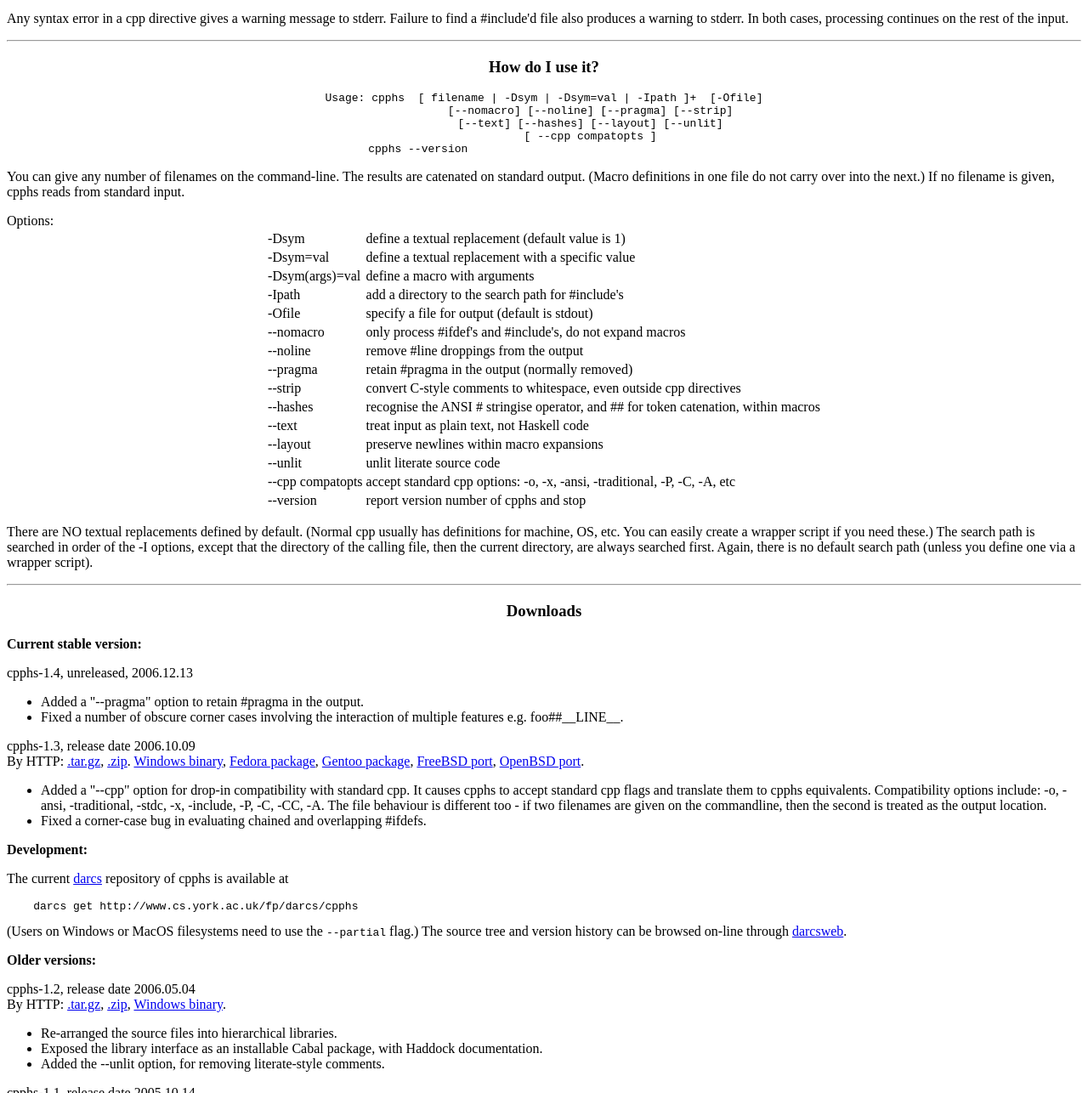
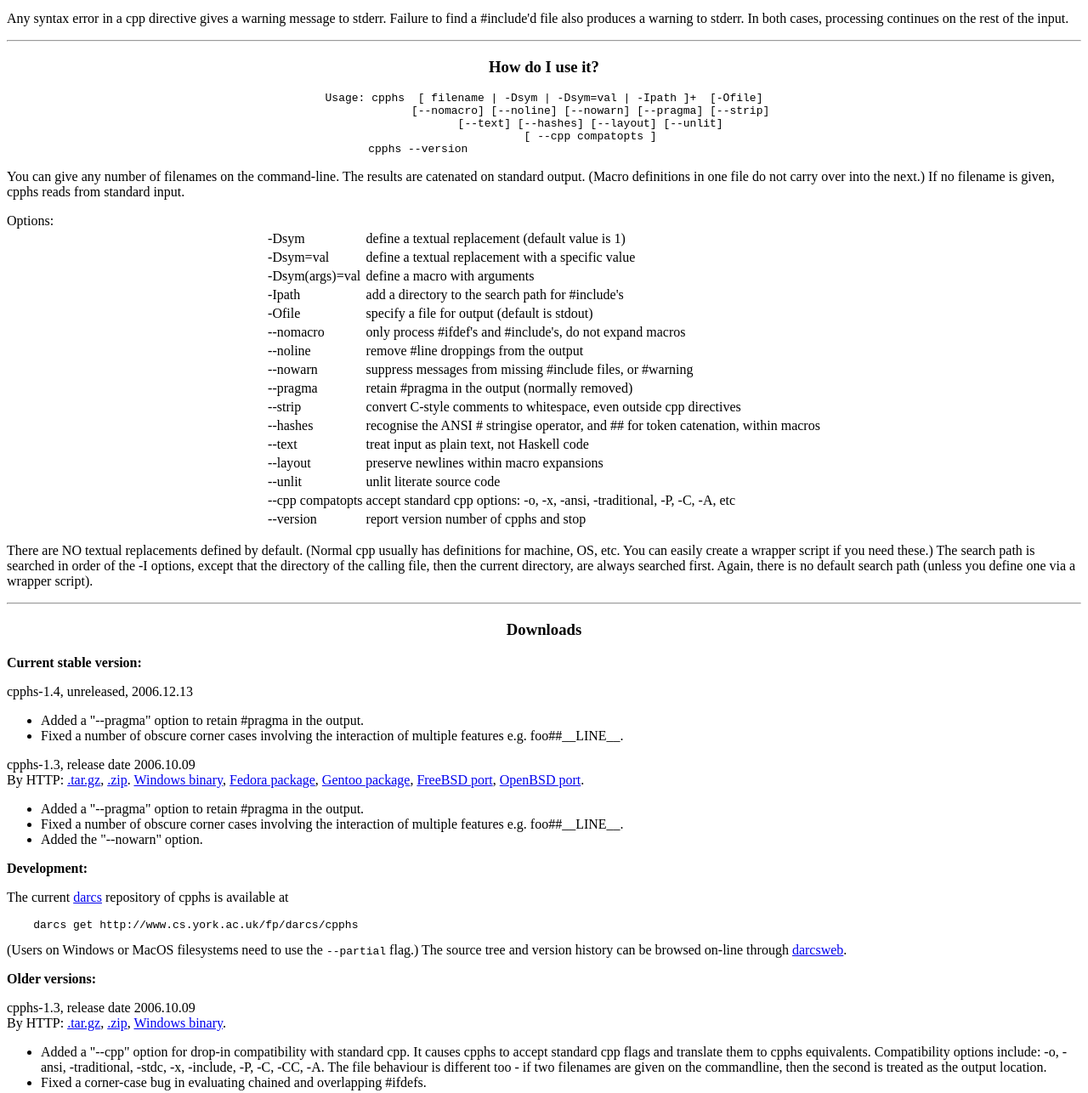
Before and after one commit to flowbox-public/cpphs, a plain HTML site: page docs/index.html in a window 1280 px wide. Shown: the part 1039-2325 px from the top of the page at 85% size. Drawn offline with Linux system fonts and the light colour scheme.

Commit message:
Add a new option "--nowarn".
It suppresses the reporting of warning messages from missing #include files,
as well as from #warning.

```diff
--- a/docs/index.html
+++ b/docs/index.html
@@ -114,7 +114,7 @@ both cases, processing continues on the rest of the input.
 <p>
 <center><pre>
 Usage: cpphs  [ filename | -Dsym | -Dsym=val | -Ipath ]+  [-Ofile]
-              [--nomacro] [--noline] [--pragma] [--strip]
+              [--nomacro] [--noline] [--nowarn] [--pragma] [--strip]
               [--text] [--hashes] [--layout] [--unlit]
               [ --cpp compatopts ]
        cpphs --version
@@ -142,6 +142,8 @@ Options:
     <td>only process #ifdef's and #include's, do not expand macros</td></tr>
 <tr><td>--noline</td>
     <td>remove #line droppings from the output</td></tr>
+<tr><td>--nowarn</td>
+    <td>suppress messages from missing #include files, or #warning</td></tr>
 <tr><td>--pragma</td>
     <td>retain #pragma in the output (normally removed)</td></tr>
 <tr><td>--strip</td>
@@ -196,13 +198,10 @@ By HTTP:
 <a href="http://www.freshports.org/devel/hs-cpphs/">FreeBSD port</a>,
 <a href="http://www.openbsd.org/cgi-bin/cvsweb/ports/devel/cpphs/">OpenBSD port</a>.
 <ul>
-<li> Added a "--cpp" option for drop-in compatibility with standard cpp.
-     It causes cpphs to accept standard cpp flags and translate
-     them to cpphs equivalents.  Compatibility options include: -o, -ansi,
-     -traditional, -stdc, -x, -include, -P, -C, -CC, -A.  The file
-     behaviour is different too - if two filenames are given on the
-     commandline, then the second is treated as the output location.
-<li> Fixed a corner-case bug in evaluating chained and overlapping #ifdefs.
+<li> Added a "--pragma" option to retain #pragma in the output.
+<li> Fixed a number of obscure corner cases involving the interaction of
+     multiple features e.g. foo##__LINE__.
+<li> Added the "--nowarn" option.
 </ul>
 
 <p>
@@ -220,6 +219,22 @@ be browsed on-line through
 
 <p>
 <b>Older versions:</b>
+<p>
+cpphs-1.3, release date 2006.10.09<br>
+By HTTP:
+<a href="http://www.cs.york.ac.uk/fp/cpphs/cpphs-1.3.tar.gz">.tar.gz</a>,
+<a href="http://www.cs.york.ac.uk/fp/cpphs/cpphs-1.3.zip">.zip</a>,
+<a href="http://www.cs.york.ac.uk/fp/cpphs-1.3-win32.zip">Windows binary</a>.
+<ul>
+<li> Added a "--cpp" option for drop-in compatibility with standard cpp.
+     It causes cpphs to accept standard cpp flags and translate
+     them to cpphs equivalents.  Compatibility options include: -o, -ansi,
+     -traditional, -stdc, -x, -include, -P, -C, -CC, -A.  The file
+     behaviour is different too - if two filenames are given on the
+     commandline, then the second is treated as the output location.
+<li> Fixed a corner-case bug in evaluating chained and overlapping #ifdefs.
+</ul>
+
 <p>
 cpphs-1.2, release date 2006.05.04<br>
 By HTTP:
@@ -478,7 +493,7 @@ cpp's behaviour.  Please mail
         Malcolm.Wallace@cs.york.ac.uk</a>
 </ul>
 
-<p><b>Copyright:</b> &copy; 2004-2006 Malcolm Wallace,
+<p><b>Copyright:</b> &copy; 2004-2007 Malcolm Wallace,
 except for ParseLib (Copyright &copy; 1995 Graham Hutton and Erik Meijer)
 
 <p><b>License:</b> The library modules in cpphs are distributed under
```
Also changed, not shown: 6 other files.
